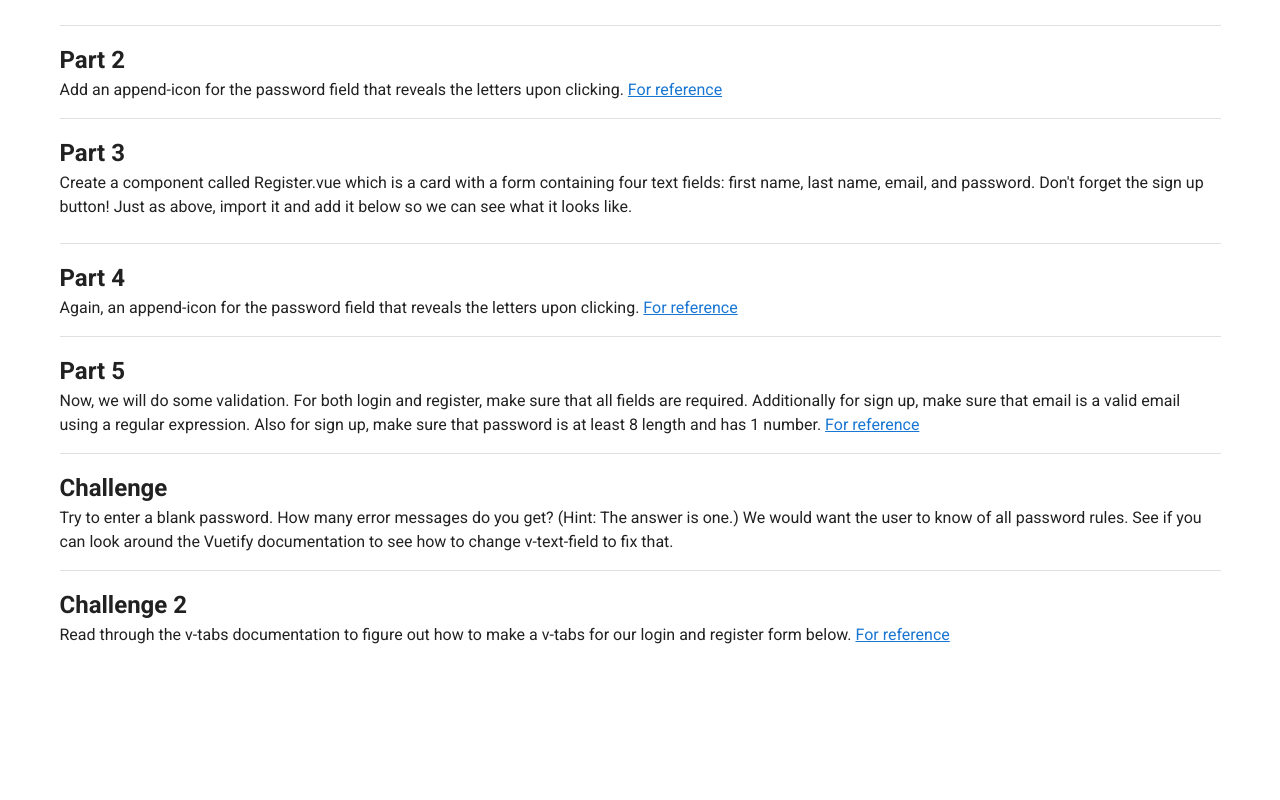
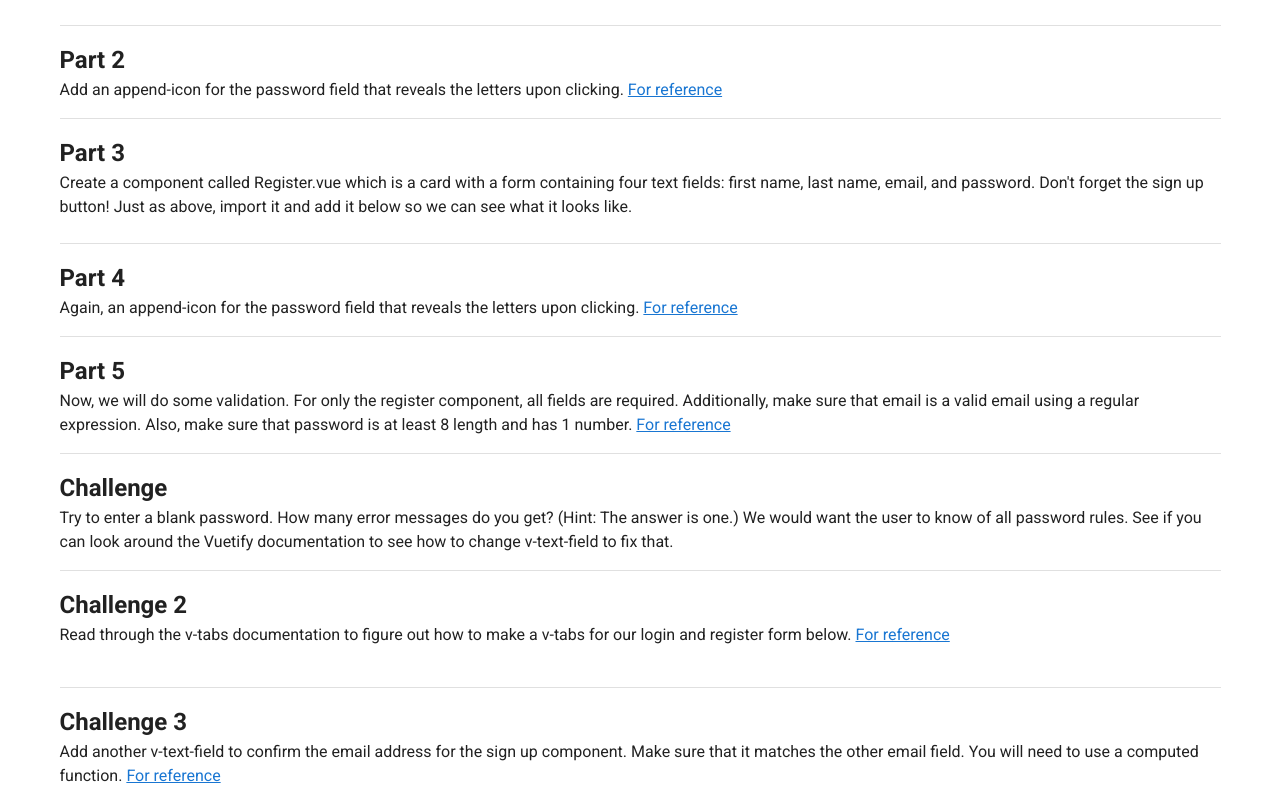
Before and after one commit to millerwassup/resvue, a Vue app: page /exercise-four in a window 1280 px wide. Shown: the part 239-1039 px from the top of the page. Before the commit the page ends 922 px from the top, so only its background shows below. Built offline with nearby package versions, Linux system fonts and the light colour scheme.

Commit message:
update exercise four

```diff
--- a/src/views/ExerciseFour.vue
+++ b/src/views/ExerciseFour.vue
@@ -64,9 +64,9 @@
     <v-row>
       <v-col cols="12">
         <h2>Part 5</h2>
-        Now, we will do some validation. For both login and register, make sure that all fields are required.
-        Additionally for sign up, make sure that email is a valid email using a regular expression.
-        Also for sign up, make sure that password is at least 8 length and has 1 number.
+        Now, we will do some validation. For only the register component, all fields are required.
+        Additionally, make sure that email is a valid email using a regular expression.
+        Also, make sure that password is at least 8 length and has 1 number.
         <a href="https://dev.to/ratracegrad/form-validation-with-vuetify-in-a-vue-app-1a16" target="_blank">For reference</a>
       </v-col>
     </v-row>
@@ -84,15 +84,26 @@
 
     <v-divider class="my-4"/>
 
-    <v-row>
+    <v-row justify="center">
       <v-col cols="12">
         <h2>Challenge 2</h2>
         Read through the v-tabs documentation to figure out how to make a v-tabs for our login and
         register form below.
         <a href="https://vuetifyjs.com/en/components/tabs" target="_blank">For reference</a>
       </v-col>
+      <v-col cols="8">
+        <!-- Your code here -->
+      </v-col>
+    </v-row>
+
+    <v-divider class="my-4"/>
+
+    <v-row>
       <v-col cols="12">
-        <!-- Your code here -->
+        <h2>Challenge 3</h2>
+        Add another v-text-field to confirm the email address for the sign up component. Make sure that it matches the
+        other email field. You will need to use a computed function.
+        <a href="https://stackoverflow.com/questions/47213703/vuetify-form-validation-defining-es6-rules-for-matching-inputs" target="_blank">For reference</a>
       </v-col>
     </v-row>
   </v-container>
```
